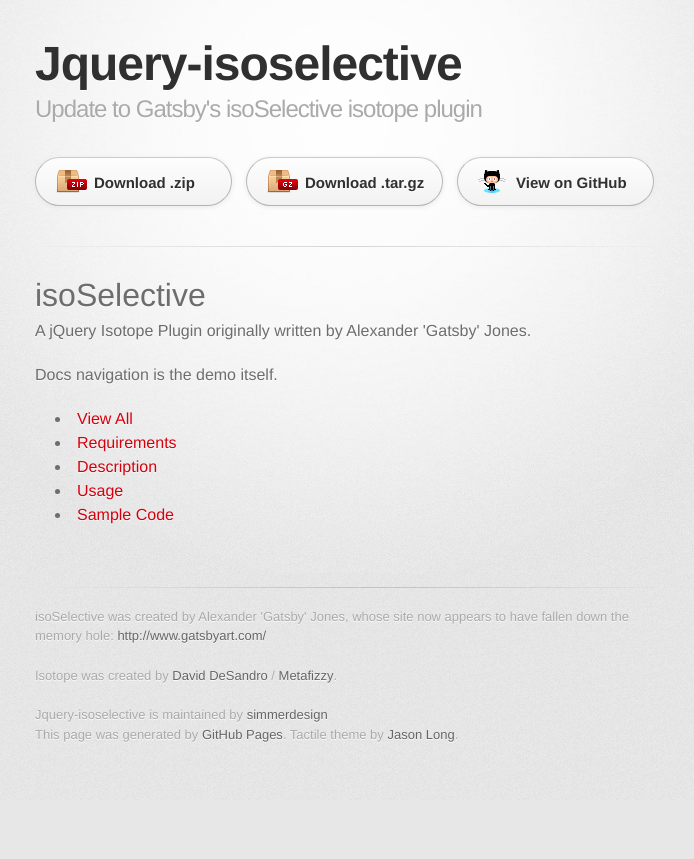
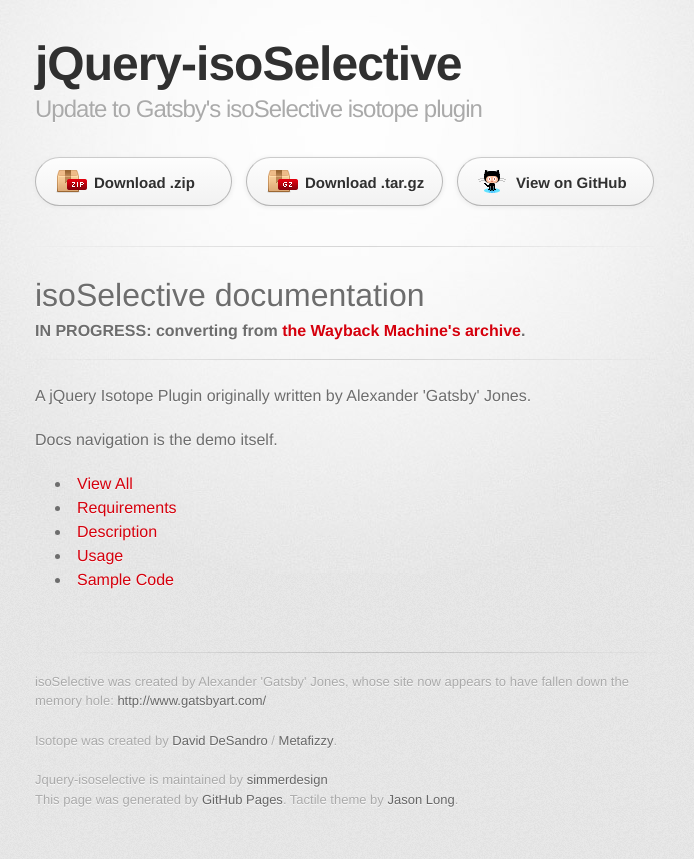
Before and after one commit to simmerer/jquery-isoselective, a plain HTML site: page index.html in a window 1280 px wide. Shown: the whole page, without its empty margins (295-989 px from the left). Before the commit the page ends 800 px from the top, so only its background shows below. Drawn offline with nearby package versions, Linux system fonts and the light colour scheme; a web font is replaced by a local one.

Commit message:
progress note, capitalization change

```diff
--- a/index.html
+++ b/index.html
@@ -19,8 +19,8 @@
       <div class="inner">
 
         <header>
-          <h1>Jquery-isoselective</h1>
-          <h2>Update to Gatsby&#39;s isoSelective isotope plugin</h2>
+          <h1>jQuery-isoSelective</h1>
+          <h2>Update to Gatsby's isoSelective isotope plugin</h2>
         </header>
 
         <section id="downloads" class="clearfix">
@@ -32,7 +32,11 @@
         <hr>
 
         <section id="main_content">
-            <h1 id="isoselective">isoSelective</h1>
+            <h1 id="isoselective">isoSelective documentation</h1>
+
+            <strong>IN PROGRESS: converting from <a href="https://web.archive.org/web/20120110193742/http://www.gatsbyart.com/plugins/isoSelective">the Wayback Machine's archive</a>.</strong>
+
+            <hr>
 
             <p>A jQuery Isotope Plugin originally written by Alexander 'Gatsby' Jones.</p>
 
```
